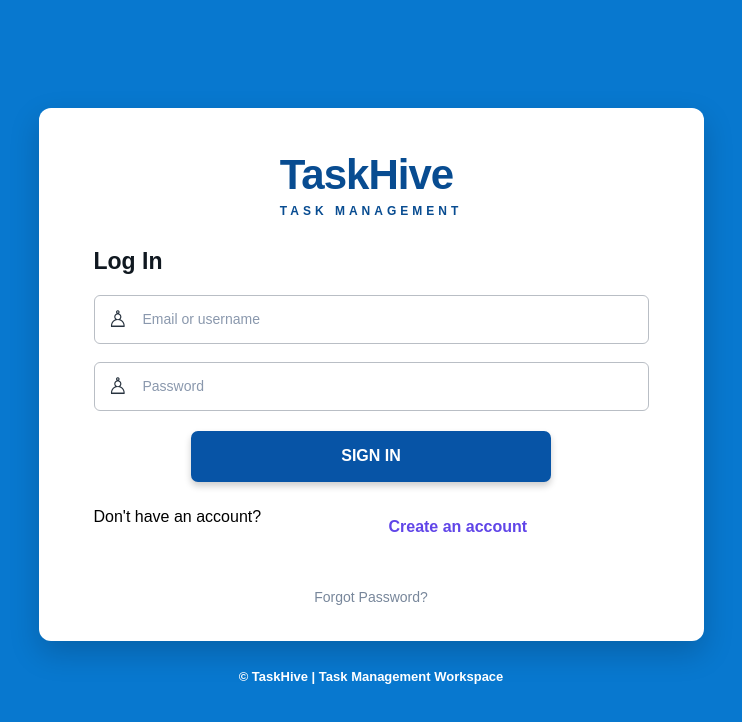
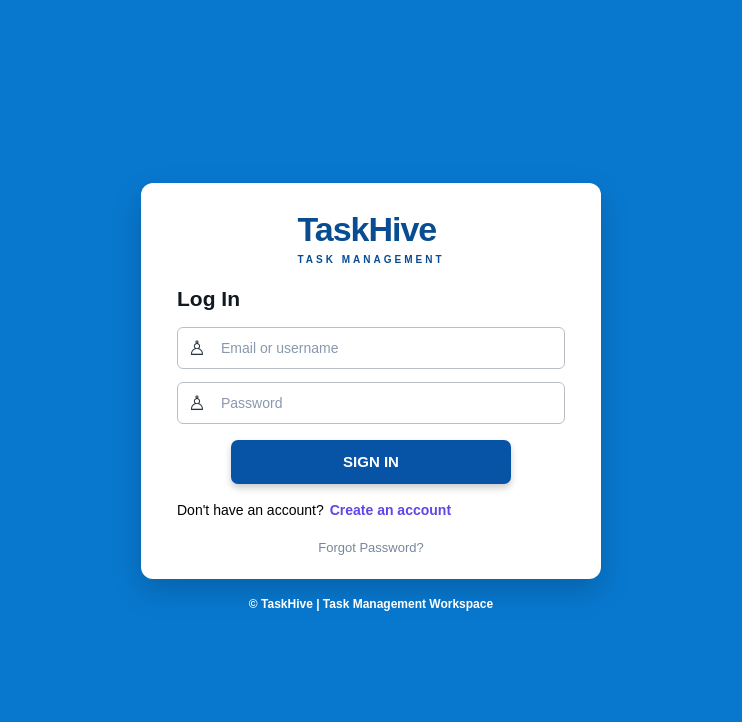
Before and after one commit to MayuriAthinti/TaskHive, an Angular app: page /auth in a window 1280 px wide. Shown: the top 722 px of the page, without its empty margins (269-1011 px from the left). Built offline with nearby package versions, Linux system fonts and the light colour scheme.

Commit message:
Update TaskHive project

```diff
--- a/src/app/features/auth/auth/auth.css
+++ b/src/app/features/auth/auth/auth.css
@@ -1,85 +1,79 @@
+
 :host {
   display: block;
   width: 100%;
-  height: 100vh;
-  overflow: hidden;
+  min-height: 100vh;
   font-family: Arial, Helvetica, sans-serif;
-  box-sizing: border-box;
 }
 
 .login-page {
   position: fixed;
-  top: 0;
-  left: 0;
-  right: 0;
-  bottom: 0;
-
+  inset: 0;
+  width: 100%;
+  height: 100%;
   display: flex;
   flex-direction: column;
-  justify-content: center;
-  align-items: center;
-
+  justify-content: center !important;
+  align-items: center !important;
   background: #0878cf;
-  overflow: hidden;
-
-  margin: 0;
-  padding: 24px;
+  padding: 20px;
+  overflow-y: auto;
+  overflow-x: hidden;
   box-sizing: border-box;
 }
 
 .login-card {
+  width: min(100%, 460px);
+  margin: 0 auto !important;
+  padding: 28px 36px 24px;
+  flex-shrink: 0;
+  background: #fff;
+  border-radius: 12px;
+  box-shadow: 0 12px 30px rgba(0, 0, 0, 0.18);
+  box-sizing: border-box;
+}
+
+.login-page footer {
   width: 100%;
-  max-width: 555px;
-  padding: 44px 55px 36px;
+  margin: 12px auto 0;
+  text-align: center;
+  color: white;
+}
+
+
+.login-card {
+  width: 100%;
+  max-width: 460px;
+  padding: 28px 36px 24px;
   border-radius: 12px;
   background: #ffffff;
   box-shadow: 0 12px 30px rgba(0, 0, 0, 0.18);
+  box-sizing: border-box;
 }
 
-.login-card .register-link {
-  display: flex;
-  justify-content: flex-start;
-  align-items: center;
-  gap: 6px;
-}
-
-.login-card .register-link button {
-  background: none !important;
-  border: none !important;
-  box-shadow: none !important;
-  color: #6045e8;
-  padding: 0;
-  cursor: pointer;
-}
-
-.forgot-link {
-  display: block;
-  text-align: center;
-  margin-top: 15px;
-}
 .brand {
   display: flex;
   justify-content: center;
   align-items: center;
-  gap: 12px;
-  margin-bottom: 30px;
+  gap: 10px;
+  margin-bottom: 22px;
   color: #084c91;
 }
 
 .brand-icon {
-  width: 65px;
-  height: 65px;
+  width: 48px;
+  height: 48px;
   display: grid;
   place-items: center;
-  border: 3px solid #087de0;
+  border: 2px solid #087de0;
   border-radius: 50%;
   color: #087de0;
-  font-size: 43px;
+  font-size: 32px;
 }
 
 .brand-text h1 {
   margin: 0;
-  font-size: 42px;
+  font-size: 34px;
   line-height: 1.1;
   font-weight: 700;
   letter-spacing: -1px;
@@ -87,32 +81,34 @@
 
 .brand-text p {
   margin: 5px 0 0;
-  font-size: 12px;
+  font-size: 10px;
   font-weight: 700;
-  letter-spacing: 4px;
+  letter-spacing: 3px;
 }
 
 .login-card h2 {
-  margin: 0 0 20px;
+  margin: 0 0 16px;
   color: #101820;
-  font-size: 23px;
+  font-size: 21px;
 }
 
 .input-group {
   display: flex;
   align-items: center;
-  height: 47px;
-  margin-bottom: 18px;
-  padding: 0 13px;
+  height: 42px;
+  margin-bottom: 13px;
+  padding: 0 10px;
   border: 1px solid #b9bec5;
   border-radius: 6px;
   background: #fff;
+  box-sizing: border-box;
 }
 
 .input-icon {
   width: 25px;
+  flex-shrink: 0;
   color: #27323e;
-  font-size: 23px;
+  font-size: 20px;
 }
 
 .input-group input {
@@ -120,12 +116,13 @@
   width: 100%;
   min-width: 0;
   height: 100%;
-  padding: 0 10px;
+  padding: 0 8px;
   border: none;
   outline: none;
   background: transparent;
   color: #17212b;
   font-size: 14px;
+  box-sizing: border-box;
 }
 
 .input-group:focus-within {
@@ -139,14 +136,14 @@
 
 .login-card button {
   display: block;
-  width: 65%;
-  min-height: 51px;
-  margin: 20px auto 0;
+  width: 72%;
+  min-height: 44px;
+  margin: 16px auto 0;
   border: none;
   border-radius: 7px;
   background: #0754a6;
   color: #fff;
-  font-size: 16px;
+  font-size: 15px;
   font-weight: 700;
   cursor: pointer;
   box-shadow: 0 4px 7px rgba(0, 0, 0, 0.2);
@@ -161,13 +158,43 @@
   cursor: not-allowed;
 }
 
+.login-card .register-link {
+  display: flex;
+  justify-content: flex-start;
+  align-items: center;
+  flex-wrap: wrap;
+  gap: 6px;
+  margin-top: 18px;
+  font-size: 14px;
+}
+
+.login-card .register-link button {
+  display: inline;
+  width: auto;
+  min-height: auto;
+  margin: 0;
+  padding: 0;
+  border: none;
+  background: none !important;
+  box-shadow: none !important;
+  color: #6045e8;
+  font-size: 14px;
+  font-weight: 700;
+  cursor: pointer;
+}
+
+.login-card .register-link button:hover {
+  color: #4330b5;
+  text-decoration: underline;
+}
+
 .forgot-link {
   display: block;
-  margin-top: 36px;
+  margin-top: 22px;
   color: #78879b;
   text-align: center;
   text-decoration: none;
-  font-size: 14px;
+  font-size: 13px;
 }
 
 .forgot-link:hover {
@@ -176,42 +203,46 @@
 }
 
 .error-message {
-  margin-top: 12px;
+  margin-top: 10px;
   color: #c62828;
   font-size: 13px;
   text-align: center;
 }
 
 footer {
-  margin-top: 20px;
+  margin-top: 12px;
   color: #ffffff;
   text-align: center;
-  font-size: 13px;
+  font-size: 12px;
   font-weight: 600;
 }
 
 footer p {
-  margin: 8px 0;
+  margin: 6px 0;
 }
 
 @media (max-width: 600px) {
   .login-page {
-    padding: 16px;
+    padding: 14px;
   }
 
   .login-card {
-    max-width: 100%;
-    padding: 32px 24px;
+    max-width: 380px;
+    padding: 24px 20px;
+  }
+
+  .brand {
+    margin-bottom: 20px;
   }
 
   .brand-text h1 {
-    font-size: 32px;
+    font-size: 30px;
   }
 
   .brand-icon {
-    width: 52px;
-    height: 52px;
-    font-size: 34px;
+    width: 42px;
+    height: 42px;
+    font-size: 28px;
   }
 
   .brand-text p {
@@ -220,10 +251,41 @@ footer p {
   }
 
   .login-card button {
-    width: 100%;
+    width: 85%;
+  }
+
+  .login-card .register-link button {
+    width: auto;
   }
 
   footer {
+    margin-top: 12px;
+    font-size: 11px;
+  }
+}
+
+@media (max-height: 650px) {
+  .login-page {
+    justify-content: flex-start;
+    overflow-y: auto;
+    padding-top: 16px;
+    padding-bottom: 16px;
+  }
+
+  .login-card {
+    padding-top: 20px;
+    padding-bottom: 20px;
+  }
+
+  .brand {
+    margin-bottom: 14px;
+  }
+
+  .forgot-link {
     margin-top: 16px;
   }
+
+  footer {
+    margin-top: 10px;
+  }
 }
```
